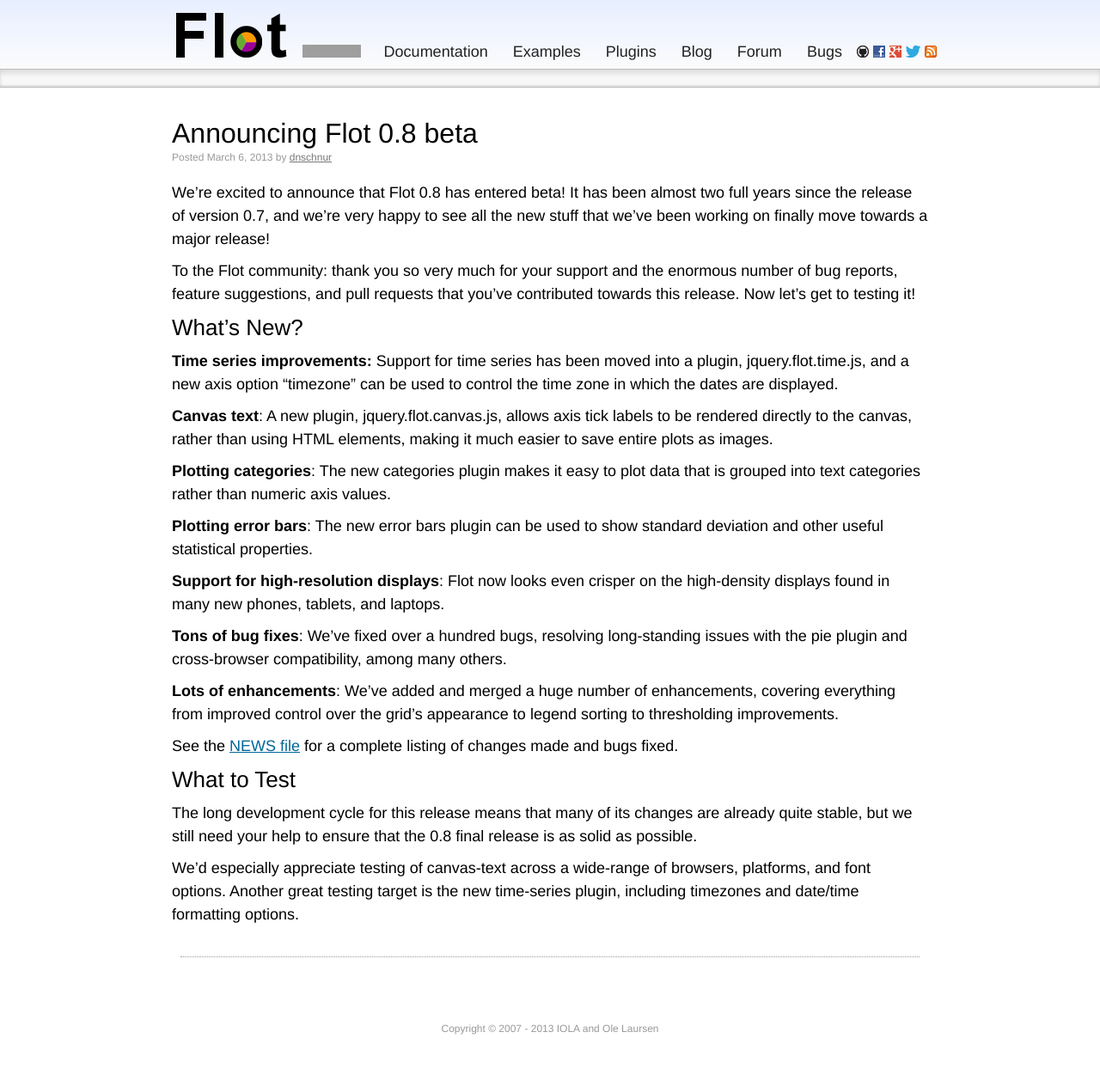
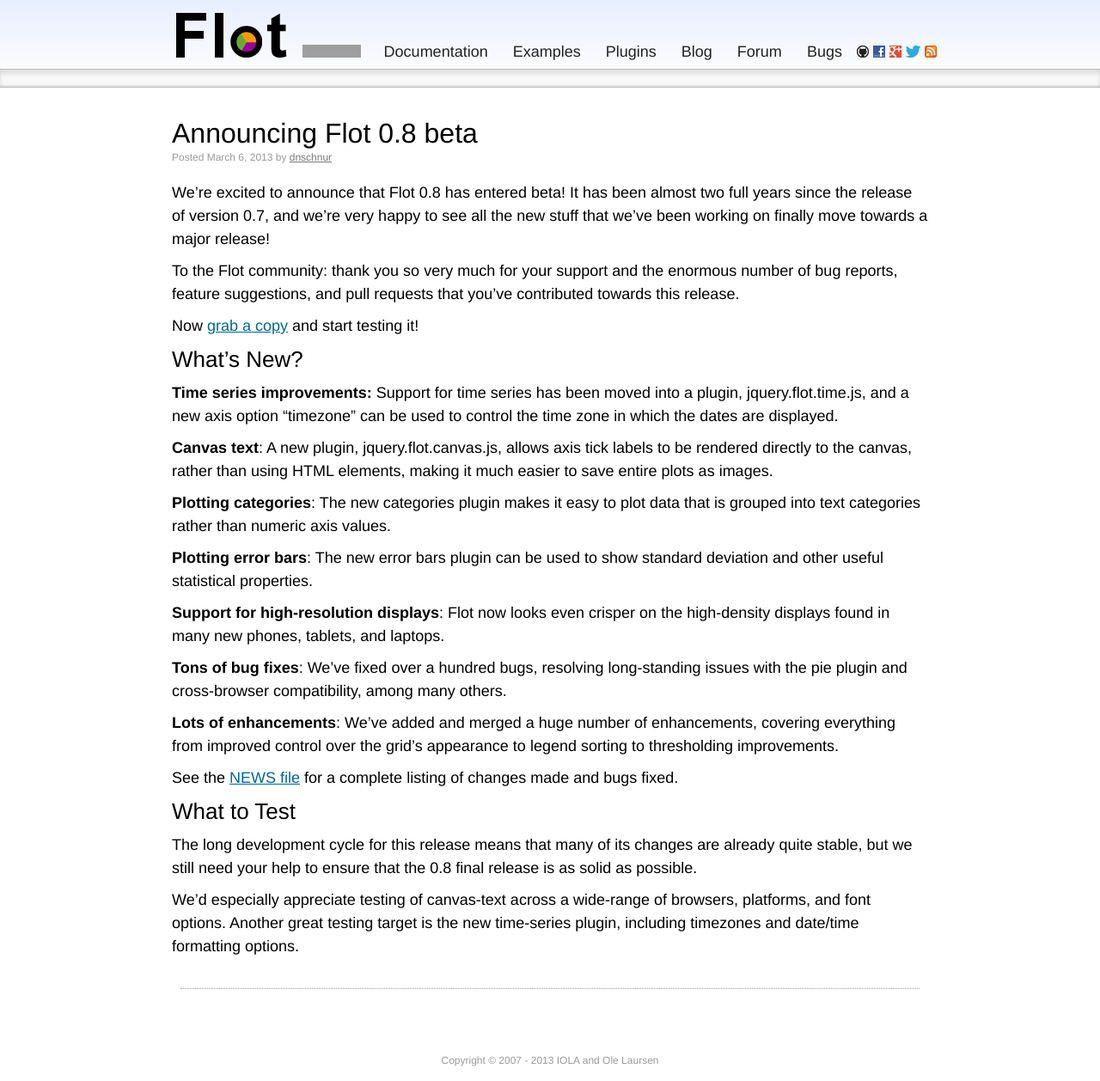
Before and after one commit to flot/flot.github.com, a Jekyll site: the page built from _posts/2013-03-06-announcing-flot-08-beta.md, in a window 1280 px wide. Shown: the whole page at 86% size. Built offline with Jekyll 4.4.1, drawn with Linux system fonts in a browser that asks for light colours; Markdown is read by kramdown in place of the engine named in the settings; before the commit the page ends 1221 px from its top, so only the background shows below that; grey boxes are pictures that could not be loaded.

Commit message:
Added a download link for the beta zipball.

```diff
--- a/_posts/2013-03-06-announcing-flot-08-beta.md
+++ b/_posts/2013-03-06-announcing-flot-08-beta.md
@@ -11,7 +11,10 @@
 
 To the Flot community: thank you so very much for your support and the enormous
 number of bug reports, feature suggestions, and pull requests that you've
-contributed towards this release.  Now let's get to testing it!
+contributed towards this release.
+
+Now [grab a copy](http://github.com/flot/flot/zipball/0.8.0-beta) and start
+testing it!
 
 ### What's New? ###
 
```
